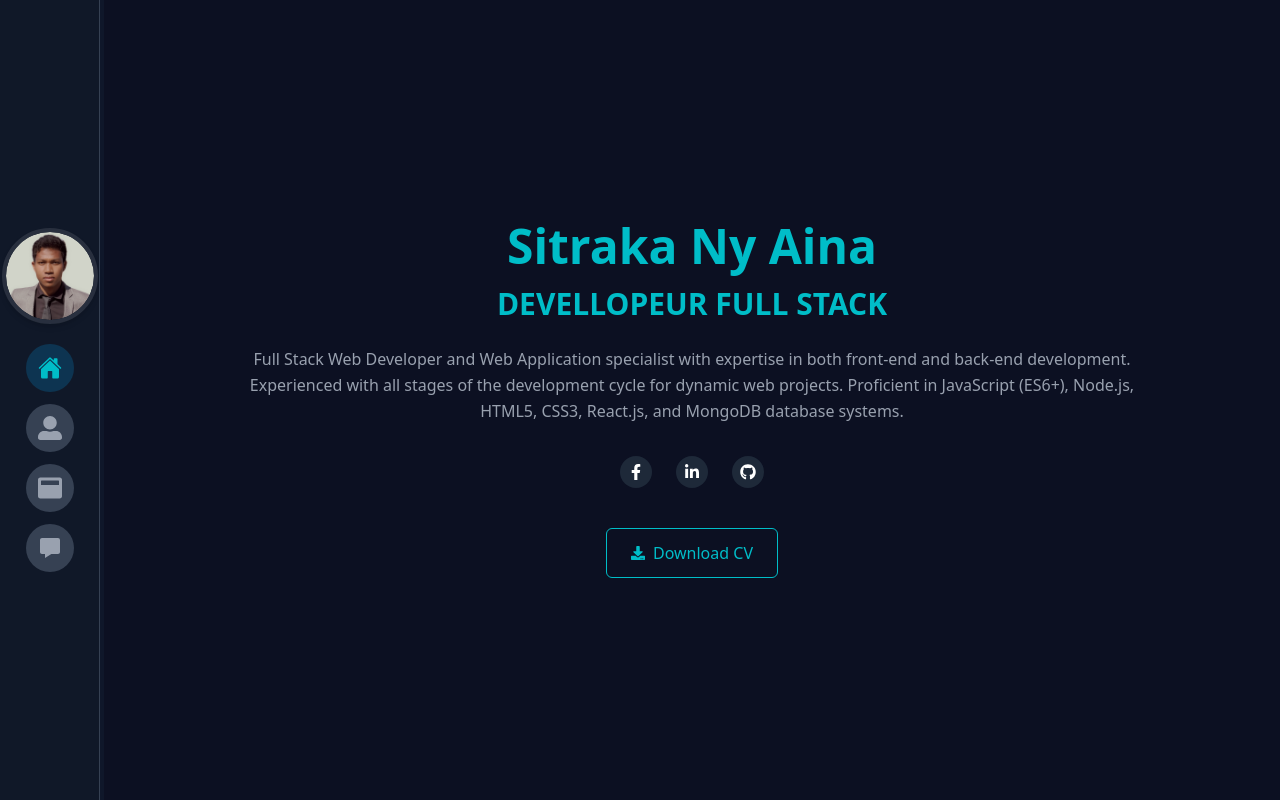
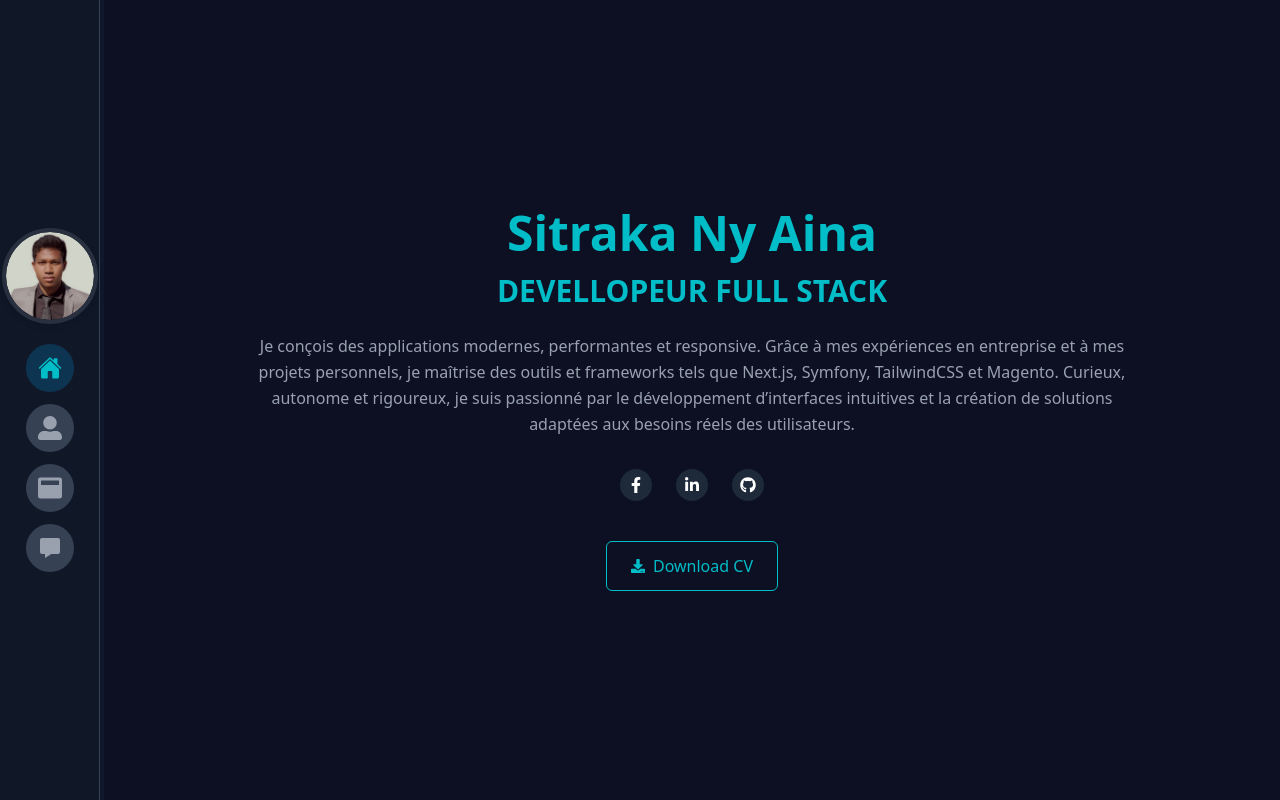
Before and after one commit to HobyNyAina/MyPortfolio, a Next.js app: page / in a window 1280 px wide. Built offline with nearby package versions, Linux system fonts and the light colour scheme.

Commit message:
feat: Update home page description with French text

```diff
--- a/src/app/home/page.tsx
+++ b/src/app/home/page.tsx
@@ -97,10 +97,9 @@ export default function Home() {
         <motion.p
           className="text-gray-400 mt-6 mx-auto leading-relaxed"
           variants={itemVariants}
-        >
-          Full Stack Web Developer and Web Application specialist with expertise in both front-end and back-end development.
-          Experienced with all stages of the development cycle for dynamic web projects. Proficient in JavaScript (ES6+),
-          Node.js, HTML5, CSS3, React.js, and MongoDB database systems.
+        >Je conçois des applications modernes, performantes et responsive.
+        Grâce à mes expériences en entreprise et à mes projets personnels, je maîtrise des outils et frameworks tels que Next.js, Symfony, TailwindCSS et Magento.
+        Curieux, autonome et rigoureux, je suis passionné par le développement d’interfaces intuitives et la création de solutions adaptées aux besoins réels des utilisateurs.
         </motion.p>
 
         {/* Social Icons */}
```
